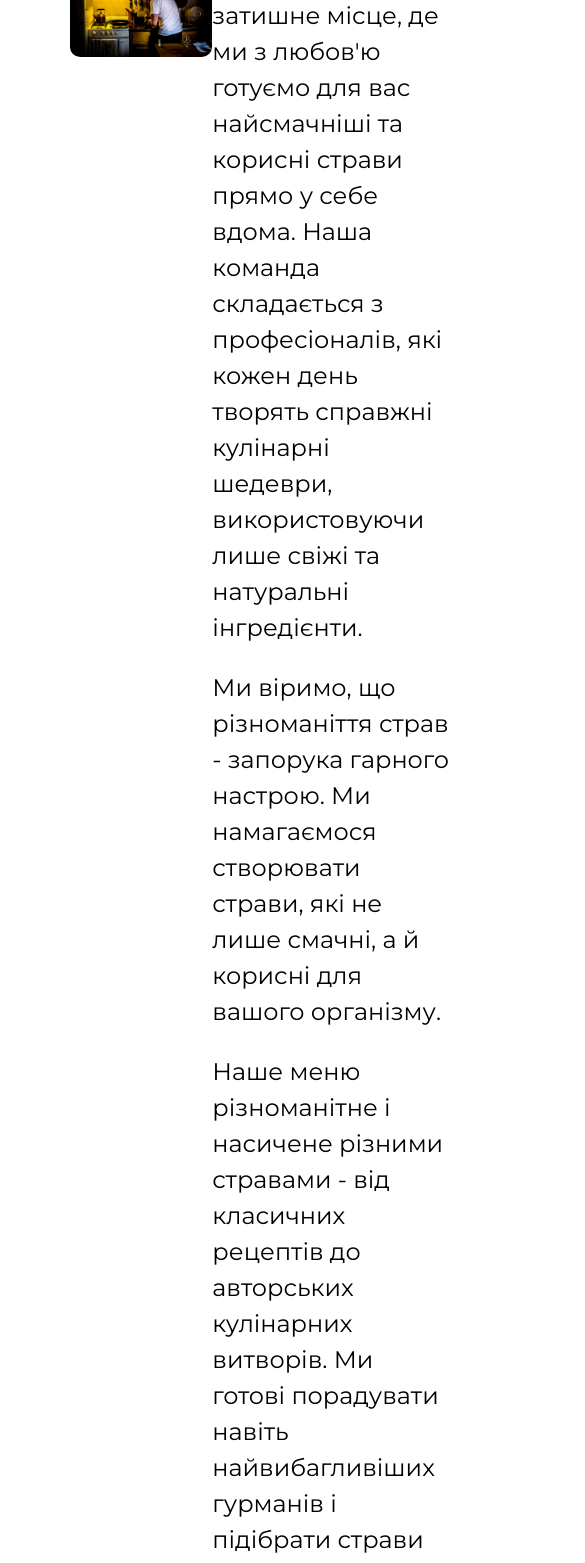
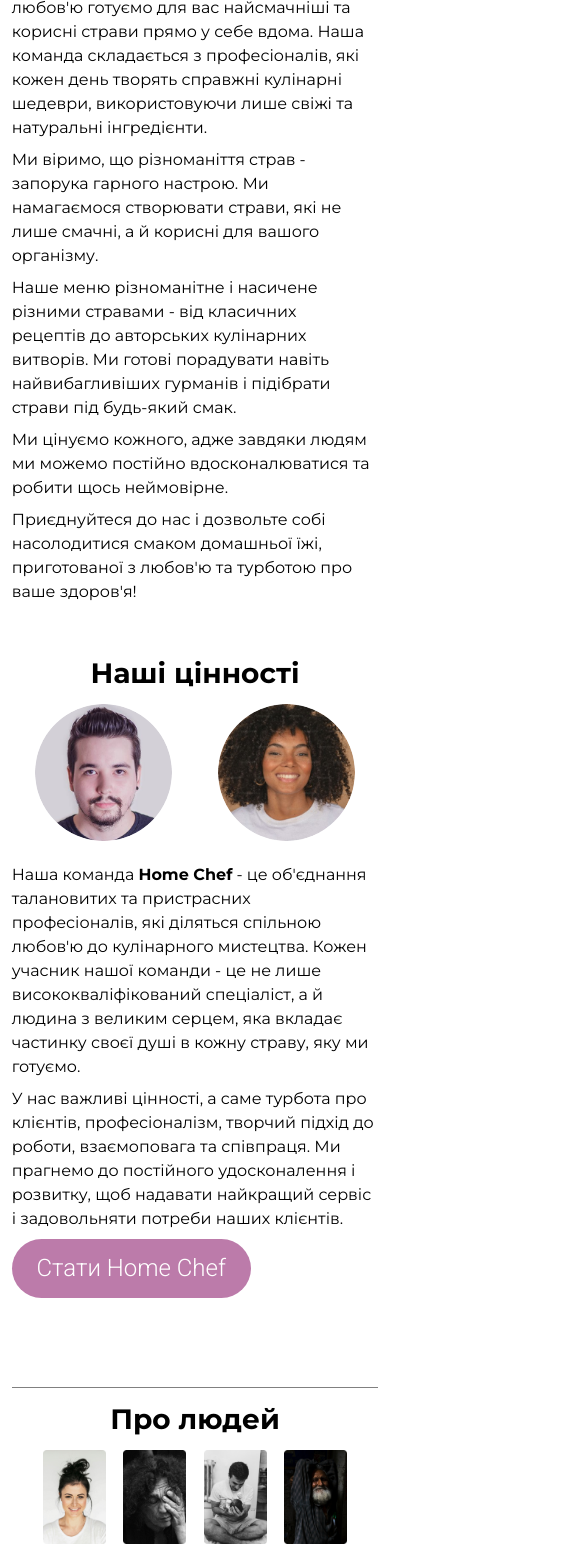
Before and after one commit to mihail-19/HomeChefFront, a React (Vite) app: page /HomeChefFront/about-us in a window 390 px wide. Shown: the part 432-1995 px from the top of the page, 585 px wide, since content can reach past the window. Built offline with nearby package versions, Linux system fonts and the light colour scheme; no server answers.

Commit message:
about page css

```diff
--- a/src/pages/AboutUs.css
+++ b/src/pages/AboutUs.css
@@ -1,5 +1,4 @@
 .about-us{
-    padding: 0 87px 10px 70px;
     font-family: Montserrat;
     font-size: 24px;
     font-weight: 400;
@@ -22,47 +21,84 @@
 
 }
 .about-us img{
-    width: 100%;
-    height: 100%;
     object-fit: cover;
 }
 
+
+.about-us__top-container{
+    margin: 0 3vw;
+}
 .about-us__top{
     display: flex;
-    justify-content: space-between;
+    gap: 10%;
     margin-bottom: 149px;
+
 }
 .about-us__top-image{
-    width: 36.5vw;
-    height: 24.3vw;
+    flex-basis: 37%;
     border-radius: 10px;
-    flex-shrink: 0;
 }
 .about-us__top-image img{
+    width: 100%;
+    aspect-ratio: 16 / 9;
     border-radius: 10px;
+
 
 }
 .about-us__top-text{
-    max-width: 875px;
-    flex-shrink: 1;
+    width: 45%;
 }
+
+@media(max-width: 1650px){
+    .about-us__top{
+        gap: 2%;
+        margin-bottom: 40px;
+    }
+    .about-us__top-text{
+        width: 60%;
+        font-size: 20px;
+        margin: 0;
+    }
+    .about-us__top-text p{
+        margin-block-end: 0.5em;
+    }
+}
+
+@media(max-width: 1350px){
+    .about-us__top{
+        flex-direction: column;
+    }
+    .about-us__top-text{
+        width: 99%;
+        font-size: 24px;
+    }
+    .about-us__top-text p{
+        margin-block-end: 1em;
+    }
+}
+
+
+
 .about-us__values{
-    width: 1246px;
+    width: 65vw;
     margin: 0 auto;
 }
 .about-us__values-images{
+    width: 90%;
     display: flex;
-    gap: 140px;
+    justify-content: space-between;
     align-items: center;
 }
 .about-us__values-image{
-    width: 186px;
-    height: 186px;
+    width: 9.6vw;
+    height: 9.6vw;
     border-radius: 50%;
     margin-bottom: 42px;
 }
 .about-us__values-image img {
     border-radius: 50%;
+    width: 100%;
+    height: 100%;
 }
 .about-us__values-text{
     width: 100%;
@@ -83,14 +119,35 @@
     border-radius: 30px;
     margin-bottom: 89px;
 }
-
+@media(max-width: 1350px){
+    .about-us__values{
+        width: 94vw;
+    }
+    .about-us__values-image{
+        width: 14vw;
+        height: 14vw;
+        margin-bottom: 22px;
+    }
+    .about-us__values-images{
+        width: 100%;
+    }
+}
+@media(max-width: 680px){
+    .about-us__values-images{
+        justify-content: space-around;
+    }
+    .about-us__values-image{
+        width: 35vw;
+        height: 35vw;
+    }
+}
 
 
 
 .about-us__line{
-    width:100%;
+    width: 94vw;
+    margin: 0 auto;
     border-bottom: 1px solid gray;
-    margin-bottom: 88px;
 }
 
 
@@ -98,52 +155,76 @@
 
 
 .about-us__people{
-    margin: 87px 5px 89px 130px;
+    margin-top: 87px;
+    margin-bottom: 89px;
+    margin: 0 auto;
+    width: 78vw;
 }
 .about-us__people-images{
     display: flex;
-    gap: 74px;
+    justify-content: space-between;
     margin-bottom: 46px;
 }
 .about-us__poeple-image{
-    width: 319px;
-    height: 475px;
+    width: 16.1vw;
+}
+.about-us__poeple-image img{
+    width: 100%;
+    aspect-ratio: 2 / 3;
 }
 .about-us__people-text{
-    width: 1105px;
+    width: 75%;
+}
+
+@media(max-width: 1450px){
+    .about-us__people-text{
+        width: 100%;
+    }
 }
 
 
 
 .about-us__story-images{
+    width: 70%;
     display: flex;
-    justify-content: center;
+    justify-content: space-between;
     align-items: center;
     margin-bottom: 64px;
-    gap: 64px;
+    margin: 0 auto;
 }
-.about-us__story-image{
-
+.about-us__story-image img{
+    width: 100%;
 }
 .about-us__story-image_left{
-    width: 232px;
-    height: 349px;
+    width: 12vw;
+}
+.about-us__story-image_left img{
+    aspect-ratio: 232 / 349;
 }
 .about-us__story-image_middle{
-    width: 569px;
-    height: 595px;
+    width: 31vw;
+}
+.about-us__story-image_middle img{
+    aspect-ratio: 1;
 }
 .about-us__story-image_right{
-    width: 288px;
-    height: 349px;
+    width: 15vw;
+}
+.about-us__story-image_right img{
+    aspect-ratio:  288 / 349;
 }
 .about-us__story-text{
     width: 853px;
+    padding-top: 20px;
     margin: 0 auto;
 }
 
-
-
+@media(max-width: 1350px){
+    .about-us__story-text{
+        width: 70%;
+        font-size: 20px;
+    }
+}
 .about-us__link{
     width: 174px;
     height: 59px;
@@ -161,3 +242,35 @@
     margin-bottom: 89px;
     text-decoration: none;
 }
+
+@media(max-width: 1000px){
+    .about-us h1{
+        font-size: 40px;
+    }
+    .about-us h2{
+        font-size: 35px;
+    }
+    .about-us p{
+        font-size: 18px;
+    }
+}
+
+@media(max-width: 680px){
+    .about-us h1{
+        font-size: 32px;
+        margin-block-start: 10px;
+        margin-block-end: 10px;
+    }
+    .about-us h2{
+        font-size: 28px;
+        margin-block-start: 10px;
+        margin-block-end: 10px;
+    }
+    .about-us p{
+        font-size: 16px;
+        margin-block-end: 0.5em;
+    }
+    .about-us__hidden{
+        display: none;
+    }
+}
--- a/src/pages/AboutUs.jsx
+++ b/src/pages/AboutUs.jsx
@@ -22,9 +22,10 @@ const AboutUs = () => {
     return(
         <div className="about-us">
 
-            <h1>Про нас</h1>
 
 
+            <div className="about-us__top-container">
+                <h1>Про нас</h1>
                 <div className="about-us__top">
                     <div className="about-us__top-image">
                         <img src={topImage}></img>
@@ -49,19 +50,21 @@ const AboutUs = () => {
                         </p>
                     </div>
                 </div>
+            </div>
+
             <h2>Наші цінності</h2>
             <div className="about-us__values">
                 <div className="about-us__values-images">
                     <div className="about-us__values-image">
                         <img src={valueImage1}></img>
                     </div>
-                    <div className="about-us__values-image">
+                    <div className="about-us__values-image about-us__hidden">
                         <img src={valueImage2}></img>
                     </div>
                     <div className="about-us__values-image">
                         <img src={valueImage3}></img>
                     </div>
-                    <div className="about-us__values-image">
+                    <div className="about-us__values-image about-us__hidden">
                         <img src={valueImage4}></img>
                     </div>
                 </div>
```
Lines whose indentation alone changed are shown as unchanged.
